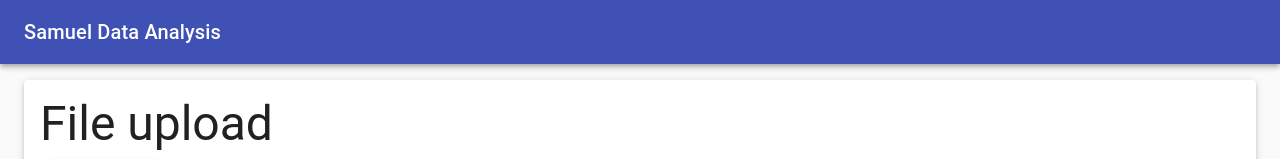
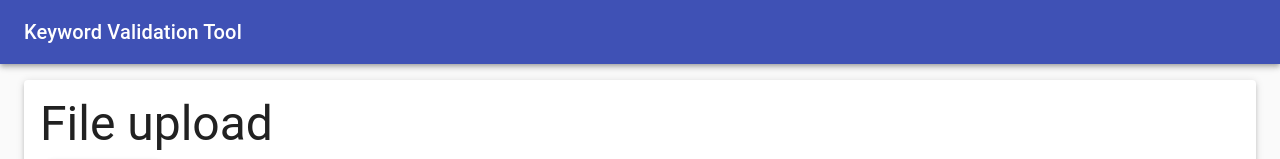
Before and after one commit to paulcacheux/keyword_validation_tool, a React (Create React App) app: page / in a window 1280 px wide. Shown: the top 159 px of the page. Built offline with nearby package versions, Linux system fonts and the light colour scheme.

Commit message:
Update project name

```diff
--- a/package.json
+++ b/package.json
@@ -1,5 +1,5 @@
 {
-    "name": "template_react_app_ts",
+    "name": "Keyword Validation Tool",
     "version": "0.1.0",
     "private": true,
     "dependencies": {
--- a/src/App.tsx
+++ b/src/App.tsx
@@ -23,7 +23,7 @@ export const App: React.FC = () => {
             <AppBar position="sticky">
                 <Toolbar>
                     <Typography variant="h6" className={classes.title}>
-                        Samuel Data Analysis
+                        Keyword Validation Tool
                     </Typography>
                 </Toolbar>
             </AppBar>
```
